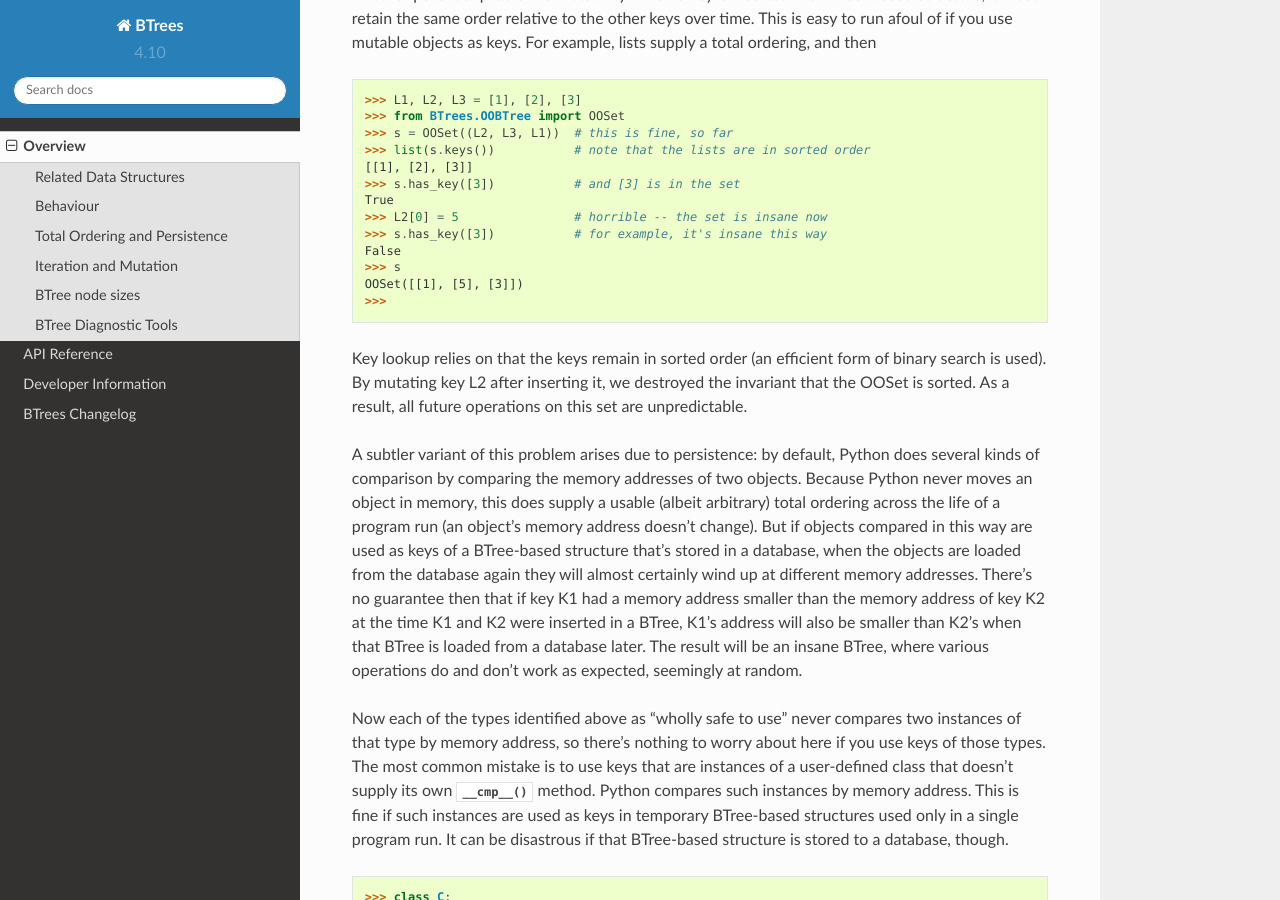
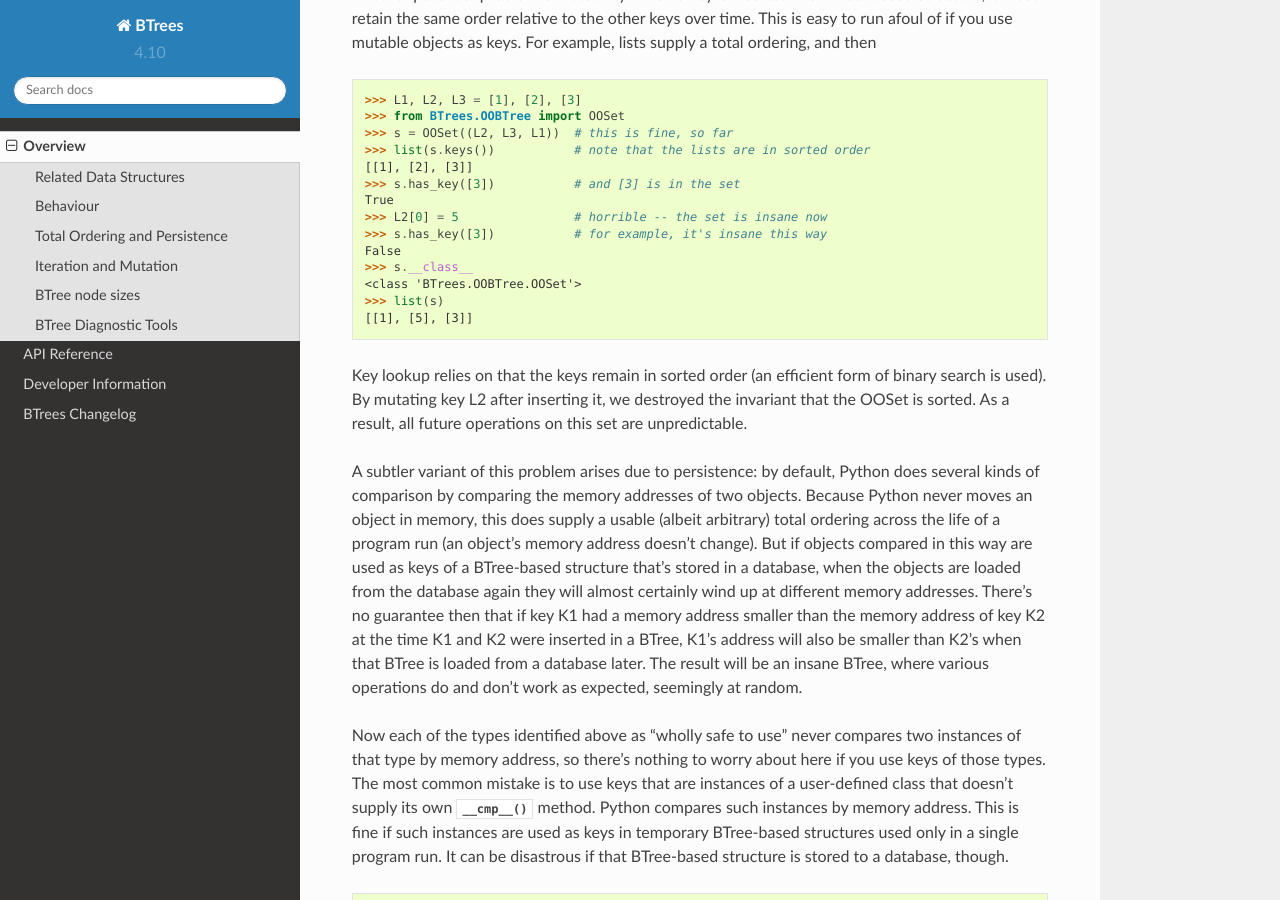
Before and after one commit to zopefoundation/BTrees, a Sphinx documentation site: the page built from docs/overview.rst, in a window 1280 px wide and 900 px high, scrolled down 4087 px. Built offline with Sphinx 7.4.7 and the Read the Docs theme 2.0.0, drawn with Linux system fonts in a browser that asks for light colours; some of the changed text lies outside the part shown.

```diff
--- a/docs/overview.rst
+++ b/docs/overview.rst
@@ -141,7 +141,7 @@ exclusive of the range's endpoints.
    'green'
    >>> s = t.keys() # this is a "lazy" sequence object
    >>> s
-   <OOBTreeItems object at ...>
+   <...TreeItems object at ...>
    >>> len(s)  # it acts like a Python list
    4
    >>> s[-2]
@@ -260,9 +260,10 @@ example, lists supply a total ordering, and then
    >>> L2[0] = 5                # horrible -- the set is insane now
    >>> s.has_key([3])           # for example, it's insane this way
    False
-   >>> s
-   OOSet([[1], [5], [3]])
-   >>>
+   >>> s.__class__
+   <class 'BTrees.OOBTree.OOSet'>
+   >>> list(s)
+   [[1], [5], [3]]
 
 Key lookup relies on that the keys remain in sorted order (an efficient form of
 binary search is used).  By mutating key L2 after inserting it, we destroyed the
```
Also changed, not shown: .meta.toml, 2 other files.
